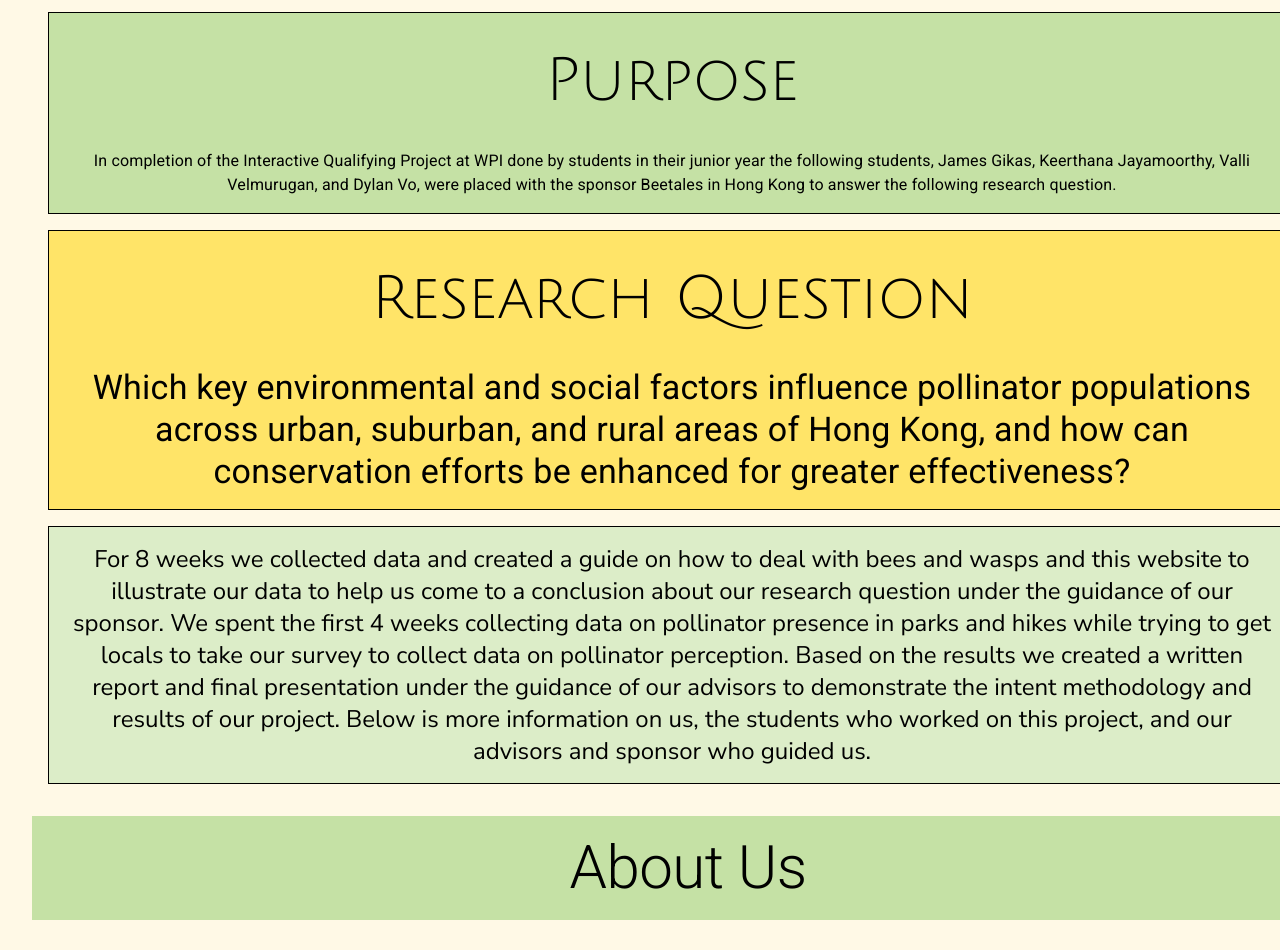
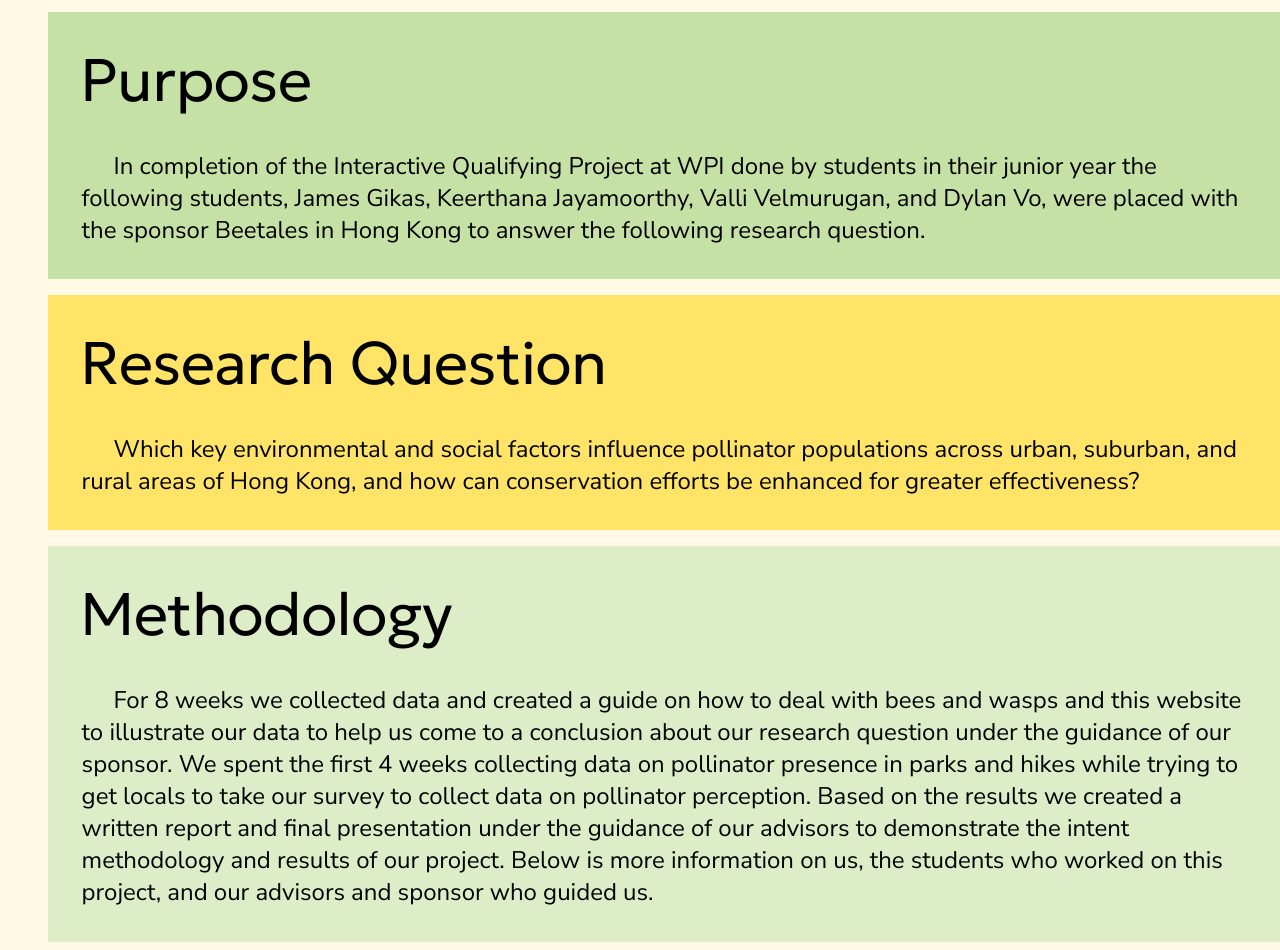
Before and after one commit to VoDylan/beetalesproj, a React (Vite) app: page /About in a window 1280 px wide. Shown: the part 100-1050 px from the top of the page. Built offline with nearby package versions, Linux system fonts and the light colour scheme.

Commit message:
Updating stuff

```diff
--- a/src/routes/About.tsx
+++ b/src/routes/About.tsx
@@ -11,32 +11,33 @@ export default function AboutPage() {
 
             <Box
                 sx={{
-                    // border: '1px solid #000',
+                    backgroundColor: "#c5e1a5",
                     padding: 2,
-                    backgroundColor: "#c5e1a5",
                     maxWidth: '100%',
                     width: 'fit-content',
-                    // marginX: 'auto',
-                    alignSelf: 'center',
-                    display: 'flex',
-                    flexDirection: 'column',
-                    alignItems: 'center',
-                    border: '1px solid #000',
                 }}
             >
                 <Box
                     sx={{
                         padding: 2,
-                        marginBottom: "1rem",
                         fontSize: '20px',
                         width: 'fit-content',
-                        alignSelf: 'auto',
+                        alignContent: 'start',
 
                     }}
                 >
-                    <Typography variant="h2" color='black' style={{fontFamily: 'Julius Sans One'}}>Purpose</Typography>
+                    <Typography variant="h2" align="left" color='black'
+                                style={{fontFamily: 'Geologica'}}>Purpose</Typography>
                 </Box>
-                <Typography color="black">
+                <Typography color="black"
+                            align="left"
+                            variant="h5"
+                            style={{fontFamily: 'Nunito Sans'}}
+                            sx={{
+                                padding: '1.1rem',
+                                textIndent: '2rem'
+                            }}
+                >
                     In completion of the Interactive Qualifying Project at WPI done by students in their
                     junior year the following students, James Gikas, Keerthana Jayamoorthy, Valli Velmurugan,
                     and Dylan Vo, were placed with the sponsor Beetales in Hong Kong to answer the following
@@ -49,28 +50,29 @@ export default function AboutPage() {
                     padding: 2,
                     maxWidth: '100%',
                     width: 'fit-content',
-                    // marginX: 'auto',
-                    alignSelf: 'center',
-                    display: 'flex',
-                    flexDirection: 'column',
-                    alignItems: 'center',
+                    marginX: 'auto',
                     backgroundColor: '#ffe468',
-                    border: '1px solid #000',
                 }}>
+
                 <Box
                     sx={{
                         padding: 2,
-                        marginBottom: "1rem",
                         fontSize: '20px',
                         width: 'fit-content',
                         alignSelf: 'auto',
-
                     }}
                 >
-                    <Typography variant="h2" color='black' style={{fontFamily: 'Julius Sans One'}}>Research
+                    <Typography variant="h2" color='black' style={{fontFamily: 'Geologica'}}>Research
                         Question</Typography>
                 </Box>
-                <Typography color='black' variant='h4'>
+                <Typography color='black' variant='h5'
+                            align="left"
+                            style={{fontFamily: 'Nunito Sans'}}
+                            sx={{
+                                padding: '1.1rem',
+                                textIndent: '2rem'
+
+                            }}>
                     Which key environmental and social factors influence pollinator populations across urban,
                     suburban, and rural areas of Hong Kong, and how can conservation efforts be enhanced
                     for greater effectiveness?
@@ -80,17 +82,32 @@ export default function AboutPage() {
             <Box
                 sx={{
                     padding: 2,
-                    marginBottom: 2,
                     maxWidth: '100%',
                     width: 'fit-content',
                     marginX: 'auto',
                     backgroundColor: "#dcedc8",
-                    border: '1px solid #000',
                 }}>
-                <Typography color='black' fontFamily={"Nunito Sans"} variant="h5">
+                <Box
+                    sx={{
+                        padding: 2,
+                        fontSize: '20px',
+                        width: 'fit-content',
+                        alignSelf: 'auto',
+                    }}
+                >
+                    <Typography variant="h2" color='black'
+                                style={{fontFamily: 'Geologica'}}>Methodology</Typography>
+                </Box>
+                <Typography color='black' style={{fontFamily: 'Nunito Sans'}} variant="h5" align="left"
+                            sx={{
+                                padding: '1.1rem',
+                                textIndent: '2rem'
+
+                            }}>
                     For 8 weeks we collected data and created a guide on how to deal with bees and wasps and this
                     website to illustrate our data to help us come to a conclusion about our research question under the
-                    guidance of our sponsor. We spent the first 4 weeks collecting data on pollinator presence in parks and hikes
+                    guidance of our sponsor. We spent the first 4 weeks collecting data on pollinator presence in parks
+                    and hikes
                     while trying to get locals to take our survey to collect data on pollinator perception. Based on the
                     results we created a written report and final presentation under the guidance of our advisors to
                     demonstrate the intent methodology and results of our project. Below is more information on us, the
@@ -108,7 +125,7 @@ export default function AboutPage() {
                 }}
             >
                 {/* Wrapper Box to Ensure Full Width */}
-                <Box sx={{ overflow: 'hidden' }}>
+                <Box sx={{overflow: 'hidden'}}>
                     {/* About Us Banner */}
                     <Box
                         sx={{
@@ -126,7 +143,7 @@ export default function AboutPage() {
                             right: 'calc(-50vw + 50%)', // Adjust for any parent padding
                         }}
                     >
-                        <Typography variant="h2" color="black">
+                        <Typography variant="h2" color="black" style={{fontFamily: 'Geologica'}}>
                             About Us
                         </Typography>
                     </Box>
@@ -389,17 +406,16 @@ export default function AboutPage() {
                 }}
             >
                 {/* Heading */}
-                <Box sx={{
-                    padding: 2,
-                    width: 'fit-content',
-                    backgroundColor: "#c5e1a5",
-                    textAlign: 'center', // Center text inside the box
-                    border: '1px solid #000',}}>
-                    <Typography variant="h3" sx={{textAlign: 'center'}} color='black'>
-                        Special Thanks to our Advising Professors and Sponsor
-                    </Typography>
-
-                </Box>
+                {/*<Box sx={{*/}
+                {/*    padding: 2,*/}
+                {/*    width: 'fit-content',*/}
+                {/*    backgroundColor: "#c5e1a5",*/}
+                {/*    textAlign: 'center', // Center text inside the box*/}
+                {/*}}>*/}
+                {/*    <Typography variant="h2" sx={{textAlign: 'center'}} color='black' fontFamily="Geologica">*/}
+                {/*        Special Thanks to our Advising Professors and Sponsor*/}
+                {/*    </Typography>*/}
+                {/*</Box>*/}
 
 
                 {/* Advisor and Sponsor Boxes */}
@@ -458,7 +474,8 @@ export default function AboutPage() {
                                     backgroundColor: '#ffccbc',
                                 }}
                             >
-                                <Typography variant="body2" color='black' fontFamily={"Nunito Sans"}>The Global School</Typography>
+                                <Typography variant="body2" color='black' fontFamily={"Nunito Sans"}>The Global
+                                    School</Typography>
                             </Box>
                         </Box>
                     </Box>
@@ -509,7 +526,8 @@ export default function AboutPage() {
                                     backgroundColor: '#ffccbc',
                                 }}
                             >
-                                <Typography variant="body2" color='black' fontFamily={"Nunito Sans"}>The Business School</Typography>
+                                <Typography variant="body2" color='black' fontFamily={"Nunito Sans"}>The Business
+                                    School</Typography>
                             </Box>
                         </Box>
                     </Box>
@@ -563,7 +581,8 @@ export default function AboutPage() {
                                     backgroundColor: '#ffccbc',
                                 }}
                             >
-                                <Typography variant="body2" color='black' fontFamily={"Nunito Sans"}>Founder of Beetales</Typography>
+                                <Typography variant="body2" color='black' fontFamily={"Nunito Sans"}>Founder of
+                                    Beetales</Typography>
                             </Box>
                         </Box>
                     </Box>
--- a/src/routes/Home.tsx
+++ b/src/routes/Home.tsx
@@ -27,9 +27,8 @@ export default function Home() {
                     marginBottom: "2rem",
                     borderRadius: "0",
                     backgroundColor: '#c5e1a5',
-                    border: "#000 1px solid"
                 }}>
-                <Typography color='#000000' variant='h1' fontWeight={"Geologica"}>
+                <Typography color='#000000' variant='h1' fontFamily={"Geologica"}>
                     The Real Cost of Pesticides
                 </Typography>
             </Box>
@@ -102,7 +101,6 @@ export default function Home() {
             </Box>
             <Box
                 sx={{
-                    border: '1px solid #000',
                     padding: 2,
                     borderRadius: 1,
                     backgroundColor: '#ffe468',
@@ -118,7 +116,6 @@ export default function Home() {
             <Carousel/>
             <Box
                 sx={{
-                    border: '1px solid #000',
                     padding: 2,
                     backgroundColor: "#c5e1a5",
                     marginTop: 2,
```
Also changed, not shown: src/routes/MapPage.tsx (+2 -6 lines), src/routes/Suvery.tsx (+3 -15 lines).
